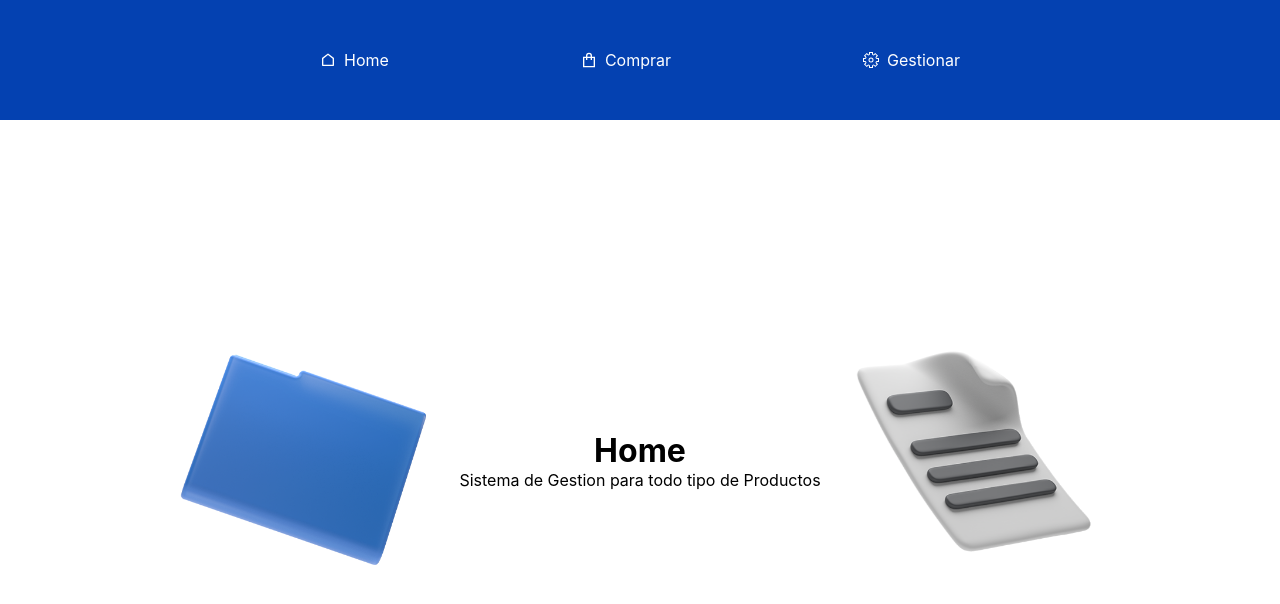
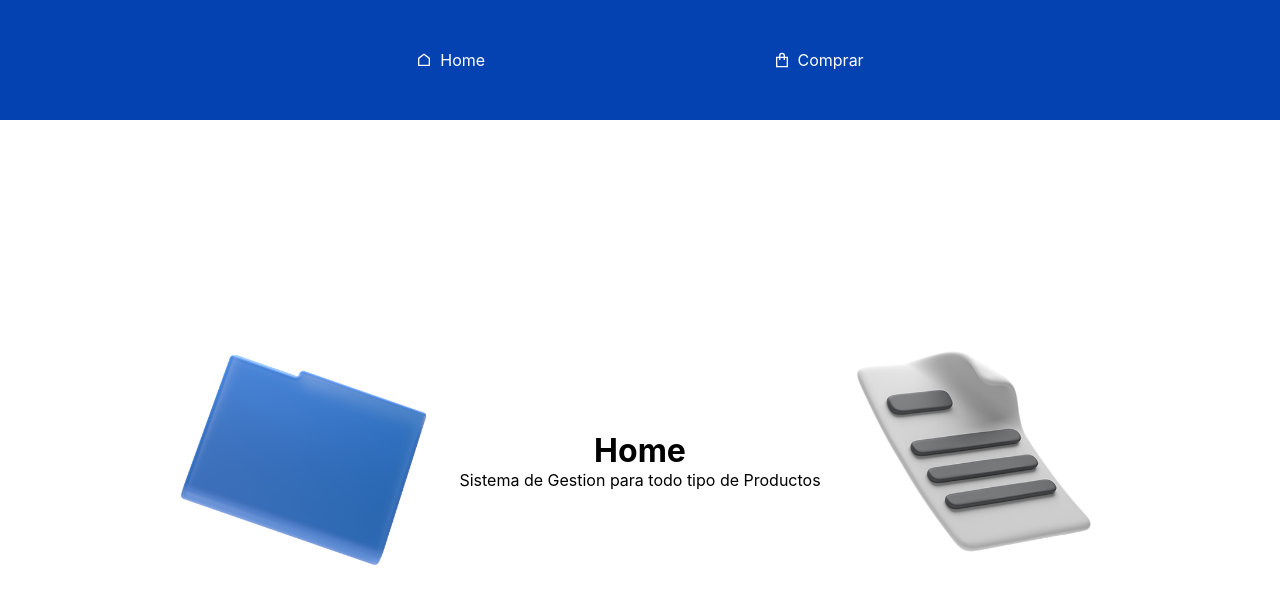
Before and after one commit to cesardarizaleta/React-Proyects, a React (Create React App) app in the folder compras/: page / in a window 1280 px wide. Shown: the top 604 px of the page. Built offline with nearby package versions, Linux system fonts and the light colour scheme.

Commit message:
delete gestionar => Finish

```diff
--- a/compras/src/App.css
+++ b/compras/src/App.css
@@ -2,6 +2,11 @@
     margin: 0;
     padding: 0;
     box-sizing: border-box;
+}
+
+body {
+
+    overflow: hidden;
 }
 
 .App {
--- a/compras/src/App.js
+++ b/compras/src/App.js
@@ -4,7 +4,6 @@ import { BrowserRouter, Route, Switch, Routes } from 'react-router-dom';
 import Navbar from './components/navbar';
 import Home from './components/home';
 import Comprar from './components/comprar';
-import Gestionar from './components/gestionar';
 
 function App() {
   return (
@@ -15,7 +14,6 @@ function App() {
         <Routes>
           <Route index path="/" element={<Home />} />
           <Route path="components/comprar" element={<Comprar />} />
-          <Route path="components/gestionar" element={<Gestionar />} />
         </Routes>
       </main>
     </BrowserRouter>
--- a/compras/src/components/gestionar.jsx
+++ /dev/null
@@ -1,11 +0,0 @@
-import React from "react";
-import './gestionar.css';
-
-export default function Gestionar() {
-    return (
-        <div>
-            <h1>Gestionar</h1>
-            <p>Esta es la página de gestión</p>
-        </div>
-    )
-}
--- a/compras/src/components/navbar.jsx
+++ b/compras/src/components/navbar.jsx
@@ -14,10 +14,6 @@ export default function Navbar() {
                 <svg xmlns="http://www.w3.org/2000/svg" width="1em" height="1em" viewBox="0 0 24 24"><path fill="white" d="M7.5 5.5a4.5 4.5 0 0 1 9 0V7H21v16H3V7h4.5zm0 3.5H5v12h14V9h-2.5v3h-2V9h-5v3h-2zm7-2V5.5a2.5 2.5 0 0 0-5 0V7z"/></svg>
                     <NavLink to="components/comprar">Comprar</NavLink>
                 </li>
-                <li>
-                <svg xmlns="http://www.w3.org/2000/svg" width="1em" height="1em" viewBox="0 0 32 32"><path fill="white" d="M16 21a5 5 0 1 1 0-10a5 5 0 0 1 0 10m0-8a3 3 0 1 0 0 6a3 3 0 0 0 0-6" class="ouiIcon__fillSecondary"/><path fill="white" d="M20 32h-8v-4.06a1 1 0 0 0-1.61-.67l-2.88 2.87l-5.65-5.65l2.87-2.87a.92.92 0 0 0 .2-1a.93.93 0 0 0-.86-.6H0V12h4.06a.92.92 0 0 0 .85-.58a.94.94 0 0 0-.19-1L1.86 7.51l5.65-5.65l2.87 2.87A1 1 0 0 0 12 4.06V0h8v4.06a1 1 0 0 0 1.61.67l2.87-2.87l5.66 5.66l-2.87 2.87a.92.92 0 0 0-.2 1a.93.93 0 0 0 .86.6H32v8h-4.06a.92.92 0 0 0-.85.58a.94.94 0 0 0 .19 1l2.87 2.87l-5.66 5.66l-2.87-2.87a1 1 0 0 0-1.61.67zm-6-2h4v-2.06a3 3 0 0 1 5-2.08l1.46 1.46l2.83-2.83L25.86 23a3 3 0 0 1 2.08-5H30v-4h-2.06a3 3 0 0 1-2.08-5l1.46-1.46l-2.83-2.85L23 6.14a3 3 0 0 1-5-2.08V2h-4v2.06a3 3 0 0 1-5 2.08L7.51 4.69L4.69 7.51L6.14 9a3 3 0 0 1-2.08 5H2v4h2.06a3 3 0 0 1 2.08 5l-1.45 1.49l2.83 2.83L9 25.86a3 3 0 0 1 5 2.08z"/></svg>
-                    <NavLink to="components/gestionar">Gestionar</NavLink>
-                </li>
             </ul>
         </nav>
     )
```
Also changed, not shown: compras/src/components/gestionar.css (deleted).
